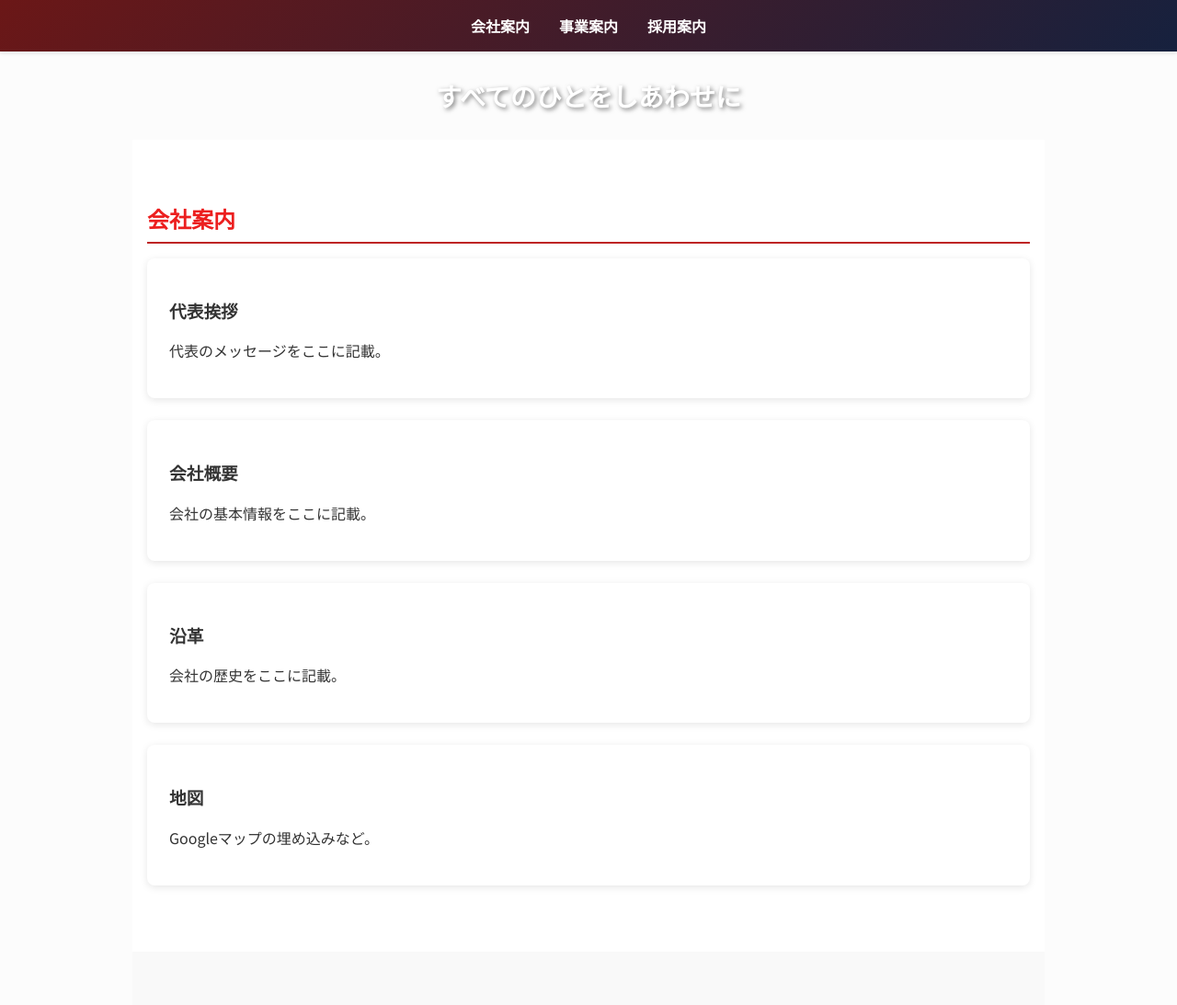
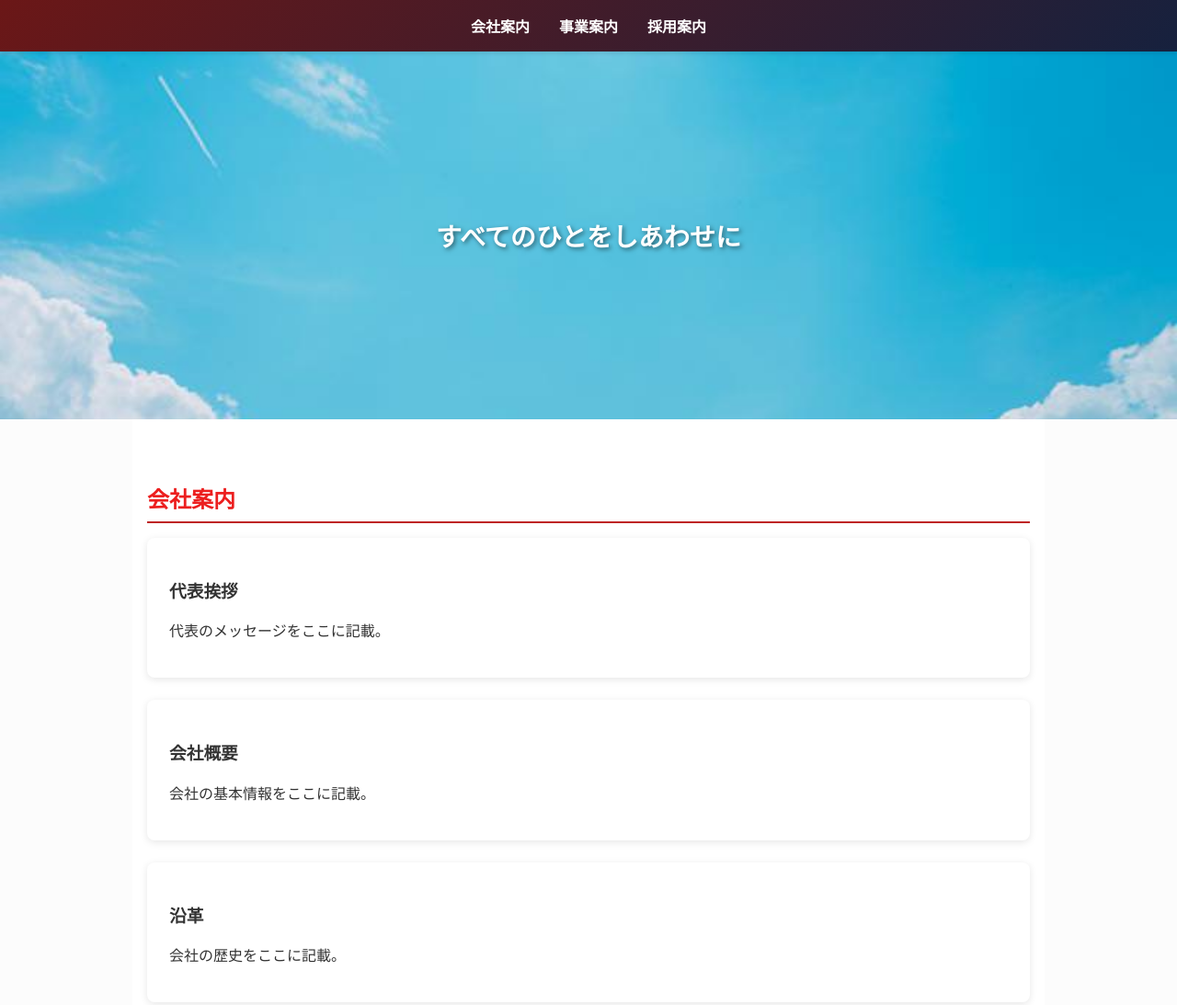
Before and after one commit to ikatti275/MiuraCopration, a plain HTML site: page index.html in a window 1280 px wide. Shown: the top 1093 px of the page at 92% size. Drawn offline with Linux system fonts and the light colour scheme.

Commit message:
topimage tuika

```diff
--- a/css/index.css
+++ b/css/index.css
@@ -42,10 +42,10 @@ nav a.active {
 
 /* トップ画像セクション（ヒーロー） */
 .main-visual {
-    background: url('') no-repeat center/cover;
-    /* height: 60vh; */
-    /* min-height: 300px; */
-    /* max-height: 600px; */
+    background: url('../images/topimage.jpg') no-repeat center/cover;
+     height: 50vh;
+     min-height: 300px;
+     max-height: 600px;
     display: flex;
     align-items: center;
     justify-content: center;
```
